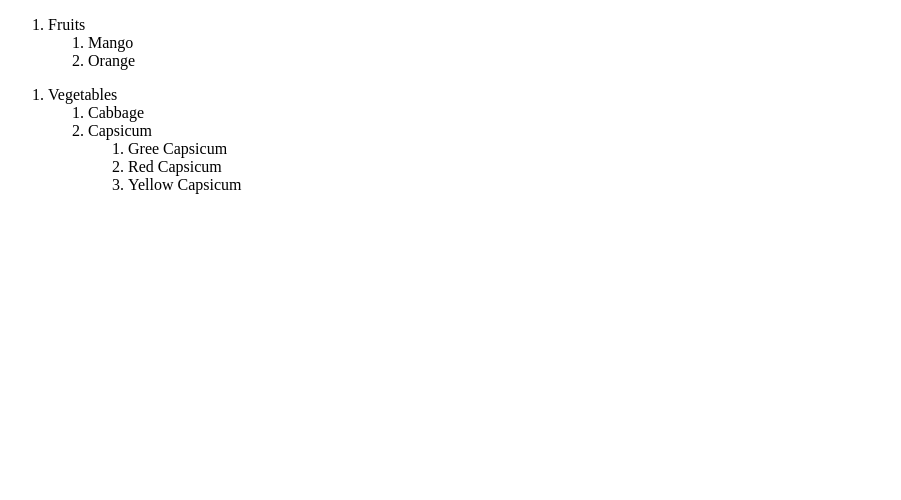
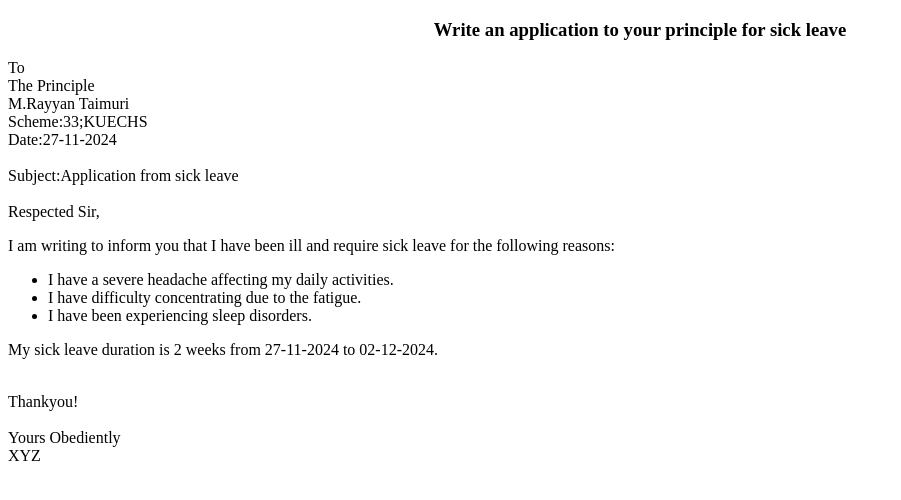
Before and after one commit to rayyan-hash/Assignments, a plain HTML site: page index.html in a window 1280 px wide. Shown: the whole page, without its empty margins (0-901 px from the left). Drawn offline with Linux system fonts and the light colour scheme.

Commit message:
Assignment done

```diff
--- a/index.html
+++ b/index.html
@@ -3,27 +3,47 @@
 <head>
     <meta charset="UTF-8">
     <meta name="viewport" content="width=device-width, initial-scale=1.0">
-    <title>Nested Lists</title>
+    <title>HTML-Application</title>
 </head>
 <body>
-    <ol>
-        <li>Fruits</li>
-        <ol>
-            <li>Mango</li>
-            <li>Orange</li>
-        </ol>
-    </ol>
-    <ol>
-        <li>Vegetables</li>
-        <ol>
-            <li>Cabbage</li>
-            <li>Capsicum</li>
-            <ol>
-                <li>Gree Capsicum</li>
-                <li>Red Capsicum</li>
-                <li>Yellow Capsicum</li>
-            </ol>
-        </ol>
-    </ol>
+    <div style="text-align: center;">
+    <h3>
+        Write an application to your principle for sick leave
+    </h3>
+    </div>
+        To
+        <br>
+        The Principle
+        <br>
+        M.Rayyan Taimuri
+        <br>
+        Scheme:33;KUECHS
+        <br>
+        Date:27-11-2024
+        <br><br>
+        Subject:Application from sick leave
+        <br><br>
+        Respected Sir,
+        <div>
+            <p>
+                I am writing to inform you that I have been ill and require sick leave for the following reasons:
+                <ul>
+                    <li>I have a severe headache affecting my daily activities.</li>
+                    <li>I have difficulty concentrating due to the fatigue.</li>
+                    <li>I have been experiencing sleep disorders.</li>
+                </ul>
+                My sick leave duration is 2 weeks from 27-11-2024 to 02-12-2024.
+            </p>
+        </div>
+        <br>
+        Thankyou!
+        <br><br>
+        Yours Obediently
+        <br>
+        XYZ
+
+
+
+
 </body>
 </html>
```
